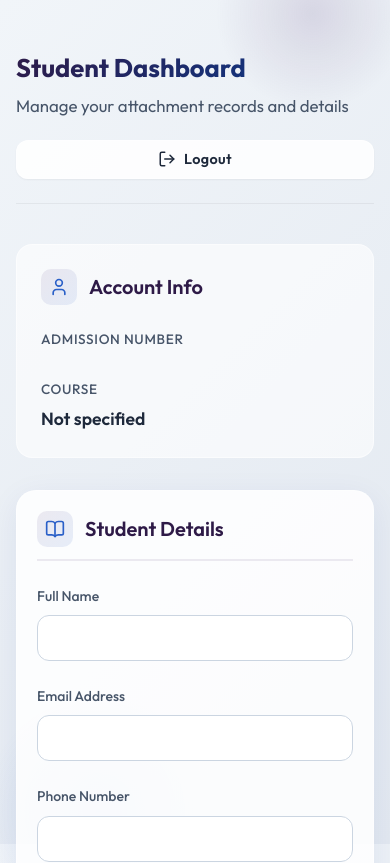
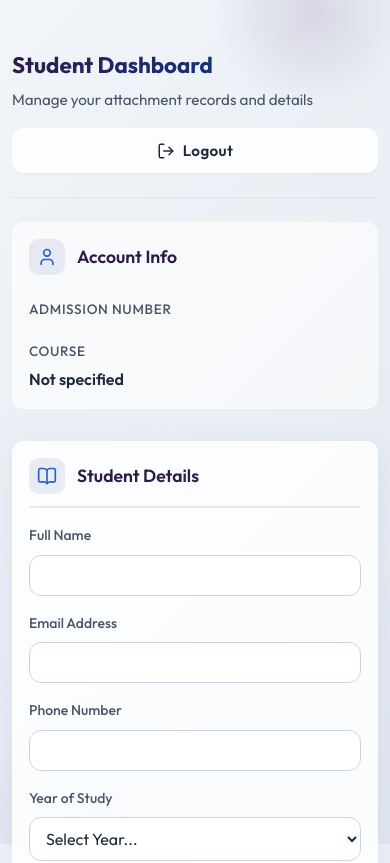
Before and after one commit to Motongorii/Attachment_Record, a Next.js app: page /dashboard in a window 390 px wide. Shown: the top 863 px of the page. Built offline with nearby package versions, Linux system fonts and the light colour scheme; no server answers.

Commit message:
style: optimize layout and padding for mobile phones, feat: add auto-logout after password reset

```diff
--- a/src/app/dashboard/page.tsx
+++ b/src/app/dashboard/page.tsx
@@ -132,11 +132,14 @@ export default function DashboardPage() {
       });
       const data = await res.json();
       if (res.ok) {
-        setPwdMessage({ text: 'Password changed successfully!', type: 'success' });
+        setPwdMessage({ text: 'Password changed successfully! Logging you out...', type: 'success' });
         setCurrentPassword('');
         setNewPassword('');
         setConfirmPassword('');
         setShowPassword(false);
+        setTimeout(() => {
+          handleLogout();
+        }, 2000);
       } else {
         setPwdMessage({ text: data.error || 'Failed to change password.', type: 'error' });
       }
--- a/src/app/globals.css
+++ b/src/app/globals.css
@@ -376,39 +376,67 @@ input[type="checkbox"]:checked::before {
 /* Responsive Media Queries */
 @media (max-width: 768px) {
   .container {
-    padding: 0 1rem;
+    padding: 0 0.75rem;
   }
 
   .page-header {
     flex-direction: column;
     align-items: flex-start;
-    gap: 1.25rem;
+    gap: 1rem;
+    margin-bottom: 1.5rem;
   }
 
   .page-header .btn {
     width: 100%;
+    justify-content: center;
   }
 
-  .glass-card {
-    padding: 1.25rem;
+  .glass-card, .glass-panel {
+    padding: 1rem !important;
+    border-radius: 12px;
   }
 
   .page-title {
-    font-size: 1.6rem;
+    font-size: 1.4rem;
+  }
+
+  .page-subtitle {
+    font-size: 0.95rem;
+  }
+
+  .section-title {
+    font-size: 1.1rem;
+    margin-bottom: 1rem;
   }
 
   .card {
-    padding: 1.5rem 1rem !important;
+    padding: 1.25rem 1rem !important;
+  }
+
+  .grid-2, .grid-3, .grid-4 {
+    grid-template-columns: 1fr;
+    gap: 1rem;
+  }
+
+  .btn {
+    width: 100%;
+    justify-content: center;
   }
 }
 
 @media (max-width: 480px) {
   .btn {
-    padding: 0.6rem 1.25rem;
-    font-size: 0.9rem;
+    padding: 0.75rem 1rem !important;
+    font-size: 0.95rem !important;
+    min-width: unset !important;
   }
 
   input, select, textarea {
     font-size: 16px; /* Prevents iOS Safari zoom */
+    padding: 0.6rem 0.75rem;
+  }
+
+  .info-value {
+    font-size: 1rem;
   }
 }
```
